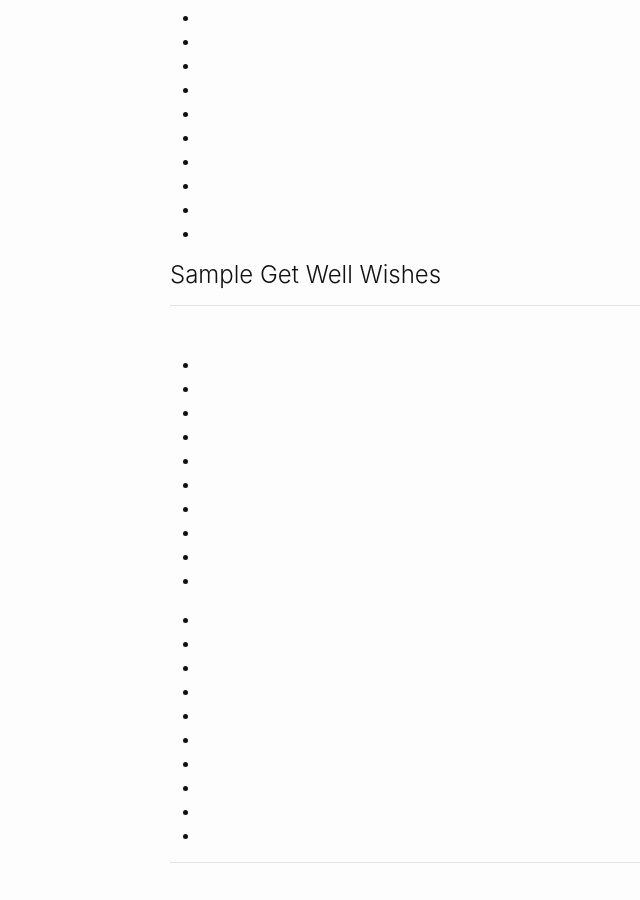
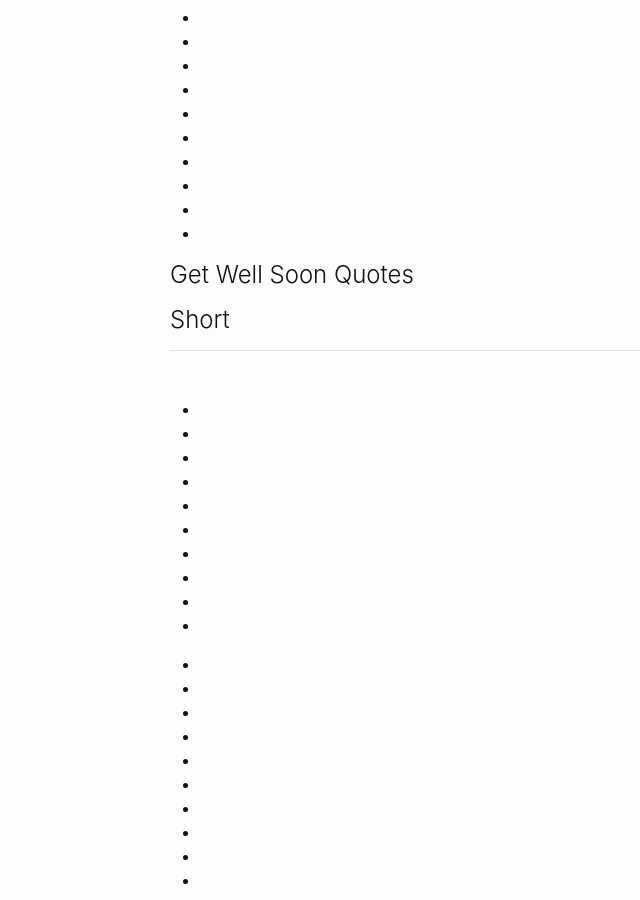
Before and after one commit to andyml123/andyml123.github.io, a Jekyll site: the page index2.html, which Jekyll copies as it is, in a window 1280 px wide and 900 px high, scrolled down 1281 px. Shown: the whole window, without its empty margins (0-640 px from the left). Built offline with Jekyll 4.4.1, drawn with Linux system fonts in a browser that asks for light colours.

Commit message:
Update index2.html

```diff
--- a/index2.html
+++ b/index2.html
@@ -103,13 +103,13 @@ Get well Image here
 <li> </li>
 </ul>
 
-<h2>Sample Get Well Wishes</h2>
+<h2>Get Well Soon Quotes</h2>
 
 <p>
 
 </p>
 
-<h2> </h2>
+<h2>Short </h2>
 
 <p>
 
```
